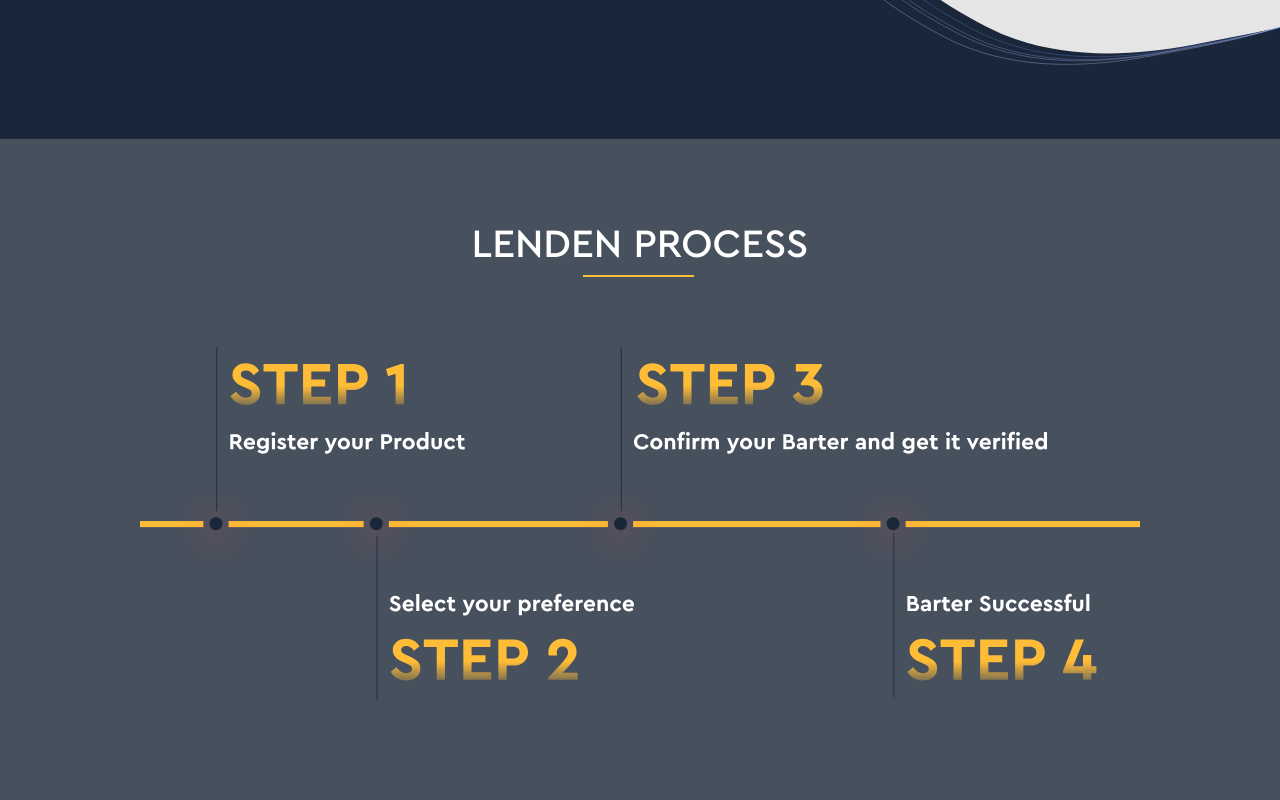
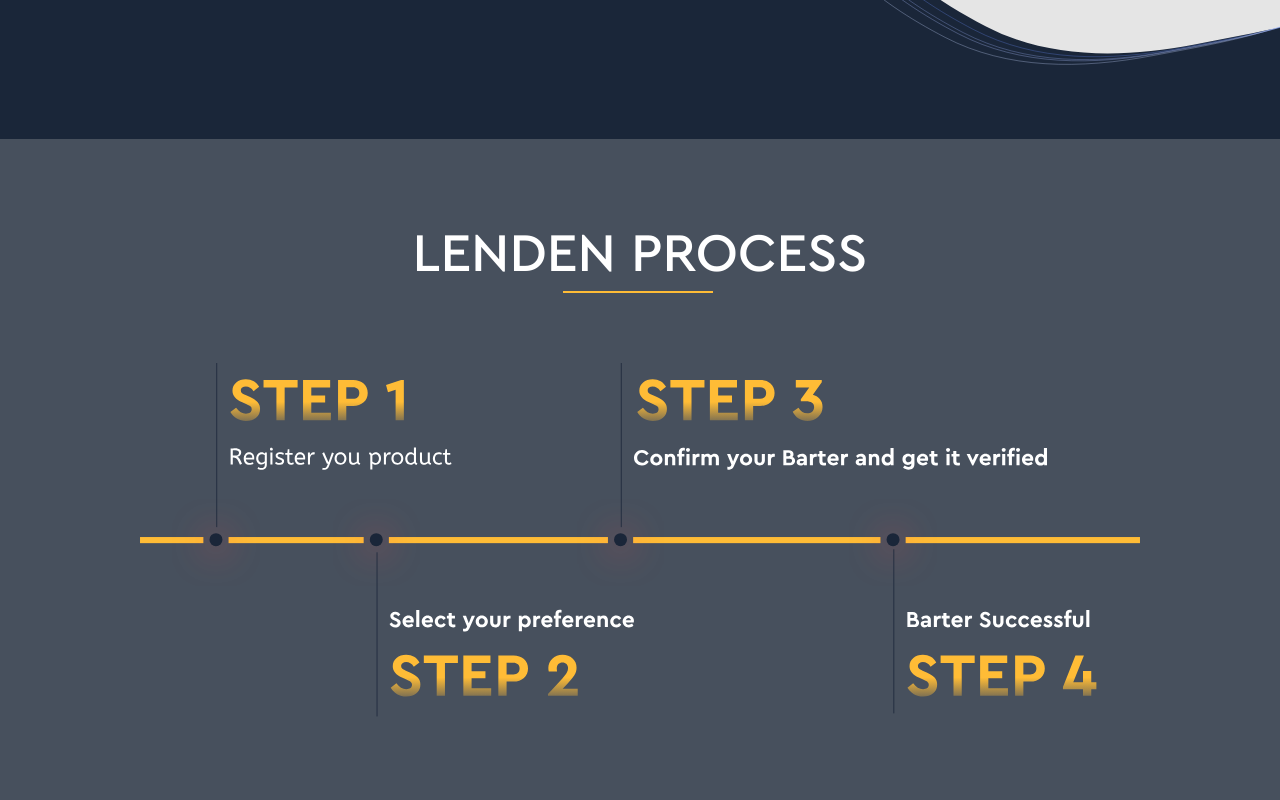
Before and after one commit to TheDemon12/lenden-coming-soon-v2, a React (Create React App) app: page / in a window 1280 px wide. Shown: the part 580-1380 px from the top of the page. Built offline with nearby package versions, Linux system fonts and the light colour scheme.

Commit message:
process: add barter-process svg for mobile
Signed-off-by: kartik <kartikbhalla12@gmail.com>

```diff
--- a/src/components/home/process.tsx
+++ b/src/components/home/process.tsx
@@ -1,5 +1,6 @@
 import * as React from 'react';
 import { ReactComponent as BarterProcess } from '../../icons/barter-process.svg';
+import { ReactComponent as BarterProcessMobile } from '../../icons/barter-process-mobile.svg';
 
 export interface ProcessProps {}
 
@@ -7,7 +8,7 @@
 	return (
 		<section className='process'>
 			<h2>LENDEN PROCESS</h2>
-			<BarterProcess />
+			{window.innerWidth > 500 ? <BarterProcess /> : <BarterProcessMobile />}
 		</section>
 	);
 };
--- a/src/scss/home/_process.scss
+++ b/src/scss/home/_process.scss
@@ -1,6 +1,6 @@
 .process {
 	@include spacing(8rem);
-	// padding-bottom: 0.1rem;
+	padding-bottom: 1rem !important;
 
 	background-color: #47505d;
 	font-family: 'Cera Pro', Roboto, Droid Sans;
@@ -11,8 +11,10 @@
 		@extend %heading;
 		font-weight: 500;
 		margin-bottom: 8rem;
-		font-size: 4rem;
 
+		@media (max-width: 700px) {
+			font-size: 4.5rem;
+		}
 		@media (max-width: 500px) {
 			font-size: 3.5rem;
 		}
@@ -24,5 +26,9 @@
 		display: block;
 		max-width: 100rem;
 		margin: 0 auto;
+
+		@media (max-width: 500px) {
+			max-width: 35rem;
+		}
 	}
 }
```
Also changed, not shown: src/icons/barter-process-mobile.svg (added), src/icons/barter-process.svg.
